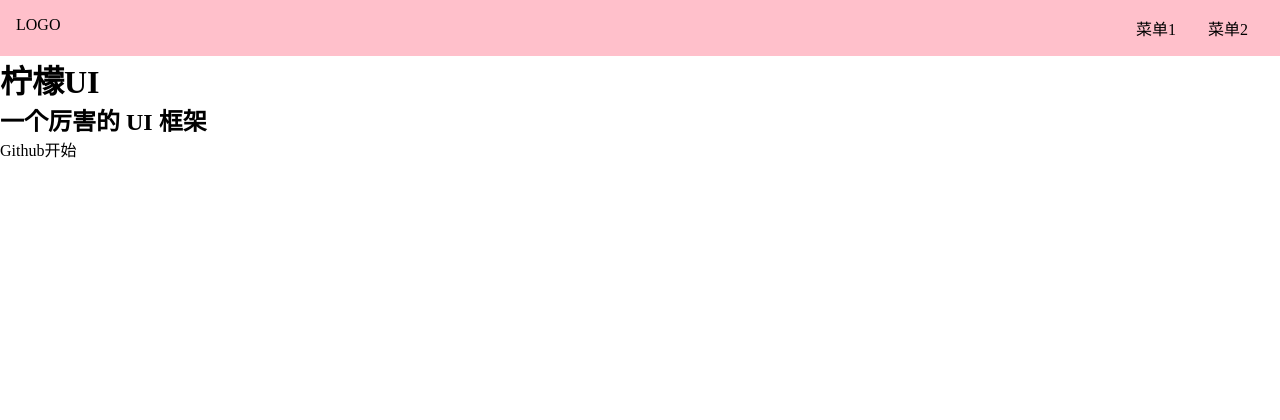
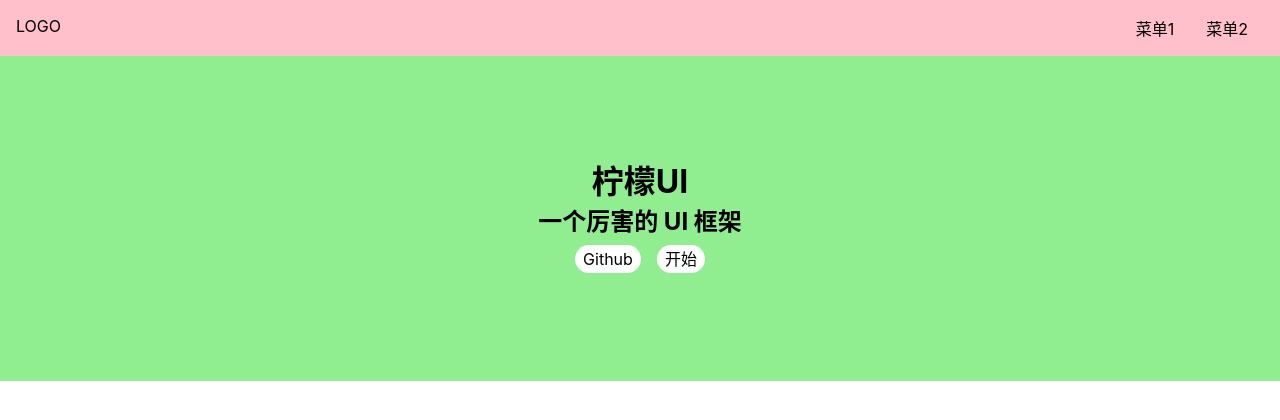
Before and after one commit to JaniceZD/gulu-ui-vue3, a Vue app: page /#/ in a window 1280 px wide. Shown: the top 420 px of the page. Built offline with nearby package versions, Linux system fonts and the light colour scheme.

Commit message:
完成Home 页面的 css

```diff
--- a/src/index.scss
+++ b/src/index.scss
@@ -1,16 +1,24 @@
-*{
+* {
   margin: 0;
   padding: 0;
   box-sizing: border-box;
 }
 ul,
-ol{
+ol {
   list-style: none;
 }
-a{
+a {
   text-decoration: none;
   color: inherit;
-  &:hover{
+  &:hover {
     border-bottom: 1px solid;
+    cursor: pointer;
   }
 }
+
+body {
+  font-size: 16px;
+  // 为什么这样写 font-family
+  // 答案见 https://github.com/zenozeng/fonts.css/
+  font-family: -apple-system, "Noto Sans", "Helvetica Neue", Helvetica, "Nimbus Sans L", Arial, "Liberation Sans", "PingFang SC", "Hiragino Sans GB", "Noto Sans CJK SC", "Source Han Sans SC", "Source Han Sans CN", "Microsoft YaHei", "Wenquanyi Micro Hei", "WenQuanYi Zen Hei", "ST Heiti", SimHei, "WenQuanYi Zen Hei Sharp", sans-serif;
+}
--- a/src/views/Home.vue
+++ b/src/views/Home.vue
@@ -1,6 +1,6 @@
 <template>
   <div>
-    <Topnav/>
+    <Topnav />
     <div class="banner">
       <h1>柠檬UI</h1>
       <h2>一个厉害的 UI 框架</h2>
@@ -12,10 +12,31 @@
   </div>
 </template>
 <script lang="ts">
-import Topnav from '../components/Topnav.vue'
+import Topnav from '../components/Topnav.vue';
 export default {
-  components: {Topnav}
-}
+  components: { Topnav },
+};
 </script>
 <style lang="scss" scoped>
+.banner {
+  padding: 100px 0;
+  display: flex;
+  justify-content: center;
+  align-items: center;
+  flex-direction: column;
+  background: lightgreen;
+  > .actions {
+    padding: 8px 0;
+    a {
+      margin: 0 8px;
+      background: #fff;
+      display: inline-block;
+      $h: 28px;
+      height: $h;
+      line-height: $h;
+      border-radius: $h/2;
+      padding: 0 8px;
+    }
+  }
+}
 </style>
```
Also changed, not shown: src/views/Doc.vue (+4 -4 lines).
